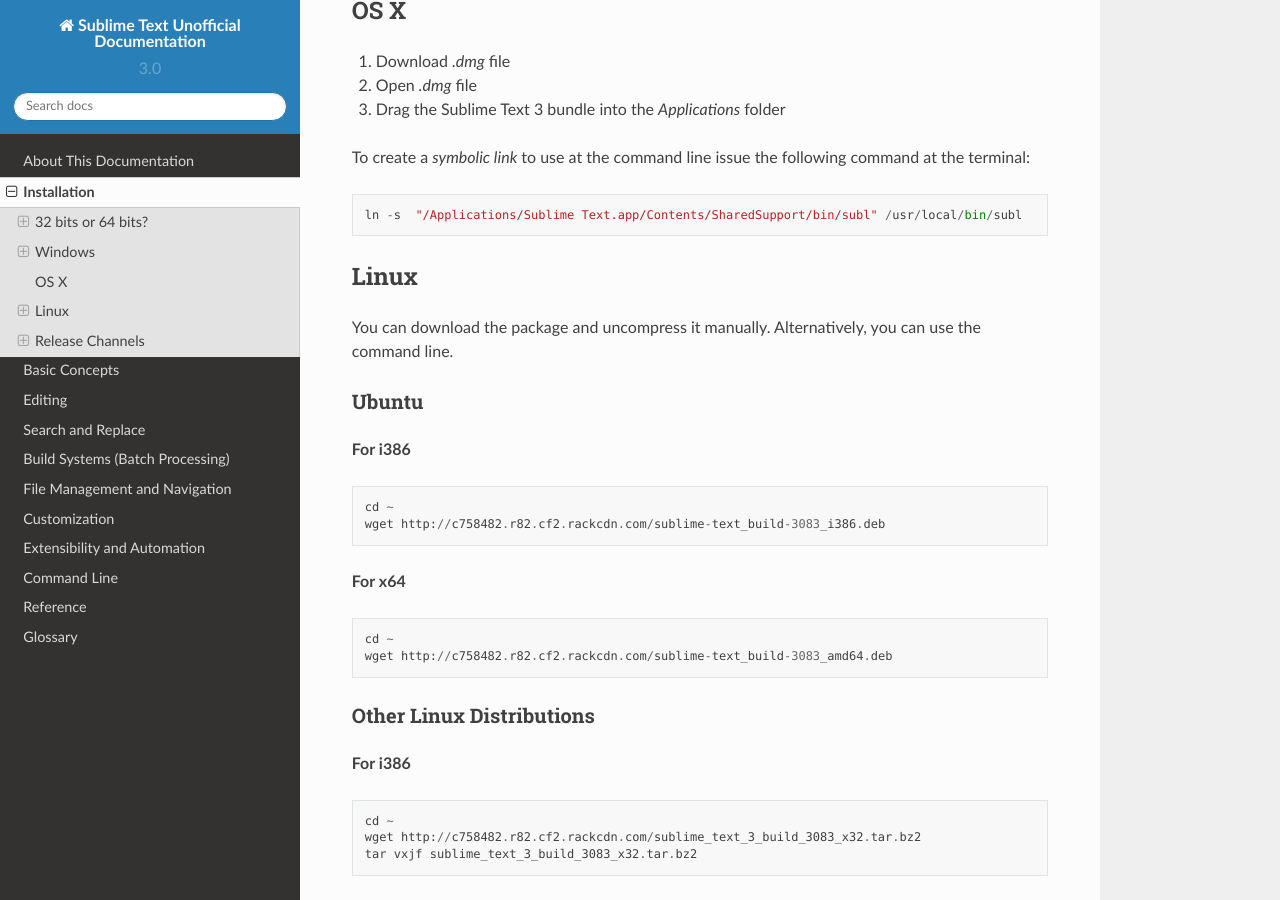
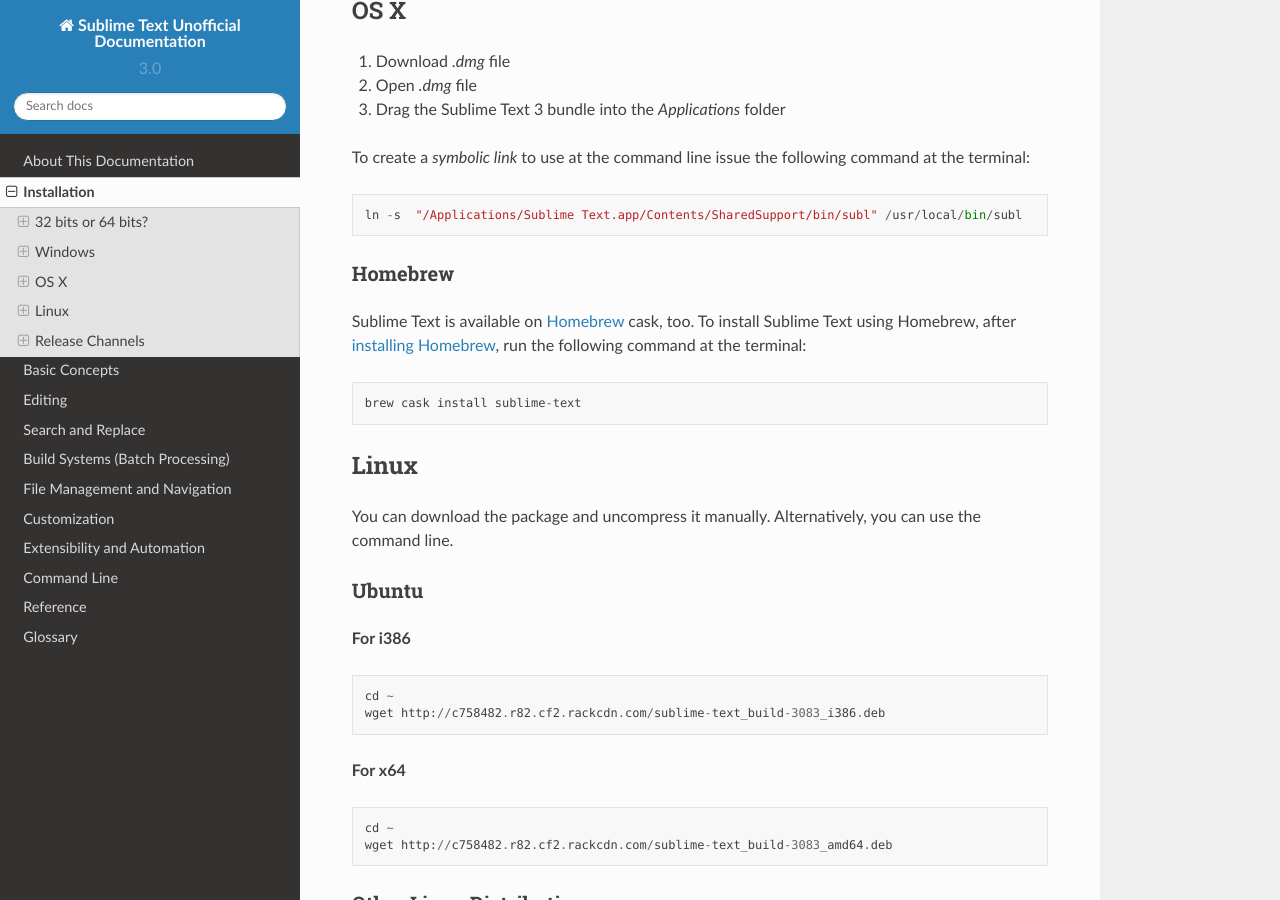
Before and after one commit to guillermooo/sublime-undocs, a Sphinx documentation site: the page built from source/getting_started/install.rst, in a window 1280 px wide and 900 px high, scrolled down 1341 px. Built offline with Sphinx 7.4.7 and the Read the Docs theme 2.0.0, drawn with Linux system fonts in a browser that asks for light colours.

Commit message:
add guide to install on OS X using Homebrew

```diff
--- a/source/getting_started/install.rst
+++ b/source/getting_started/install.rst
@@ -105,6 +105,20 @@
 
 
     ln -s  "/Applications/Sublime Text.app/Contents/SharedSupport/bin/subl" /usr/local/bin/subl
+
+
+Homebrew
+********
+
+Sublime Text is available on `Homebrew`_ cask, too.
+To install Sublime Text using Homebrew,
+after `installing Homebrew`_,
+run the following command at the terminal::
+
+    brew cask install sublime-text
+
+.. _Homebrew: https://brew.sh
+.. _installing Homebrew: https://brew.sh
 
 
 Linux
```
